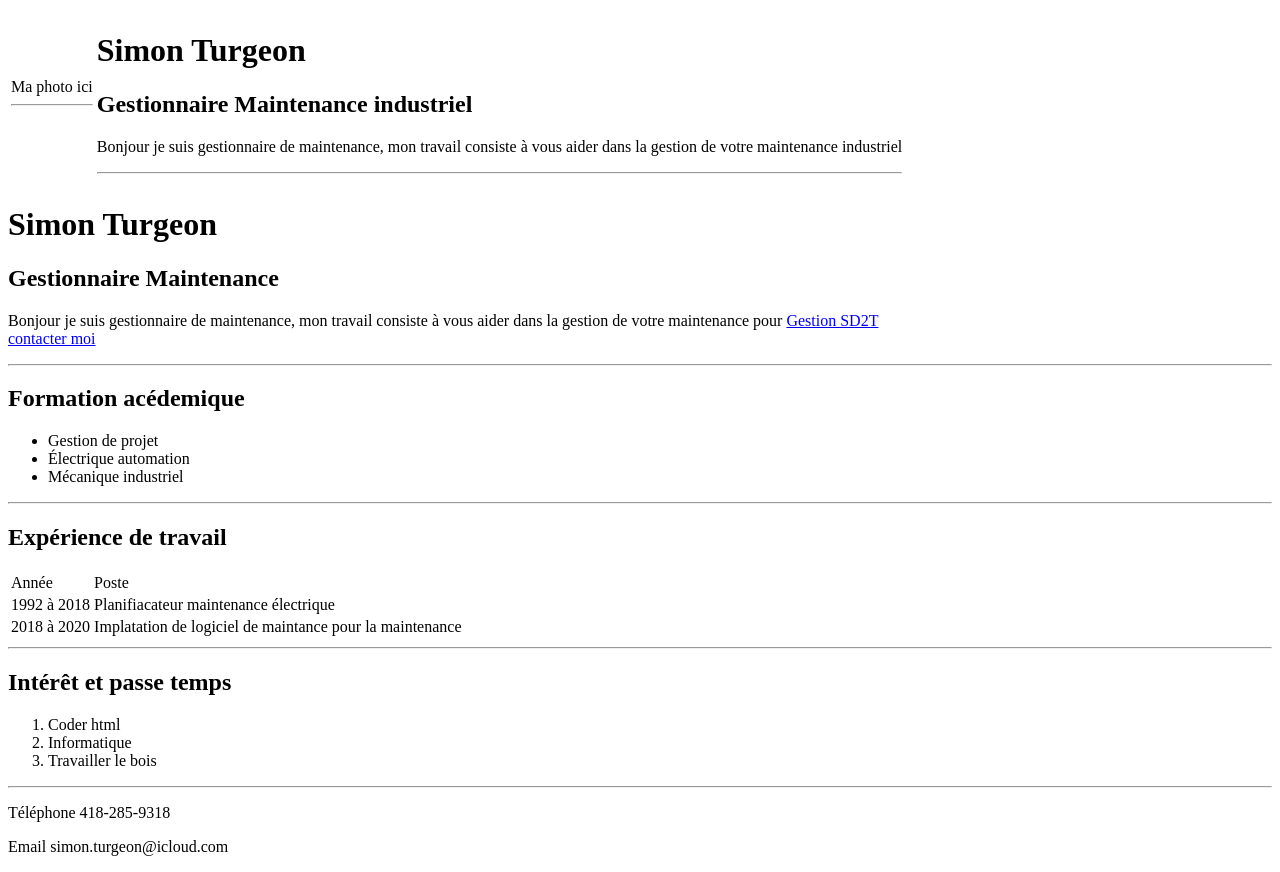
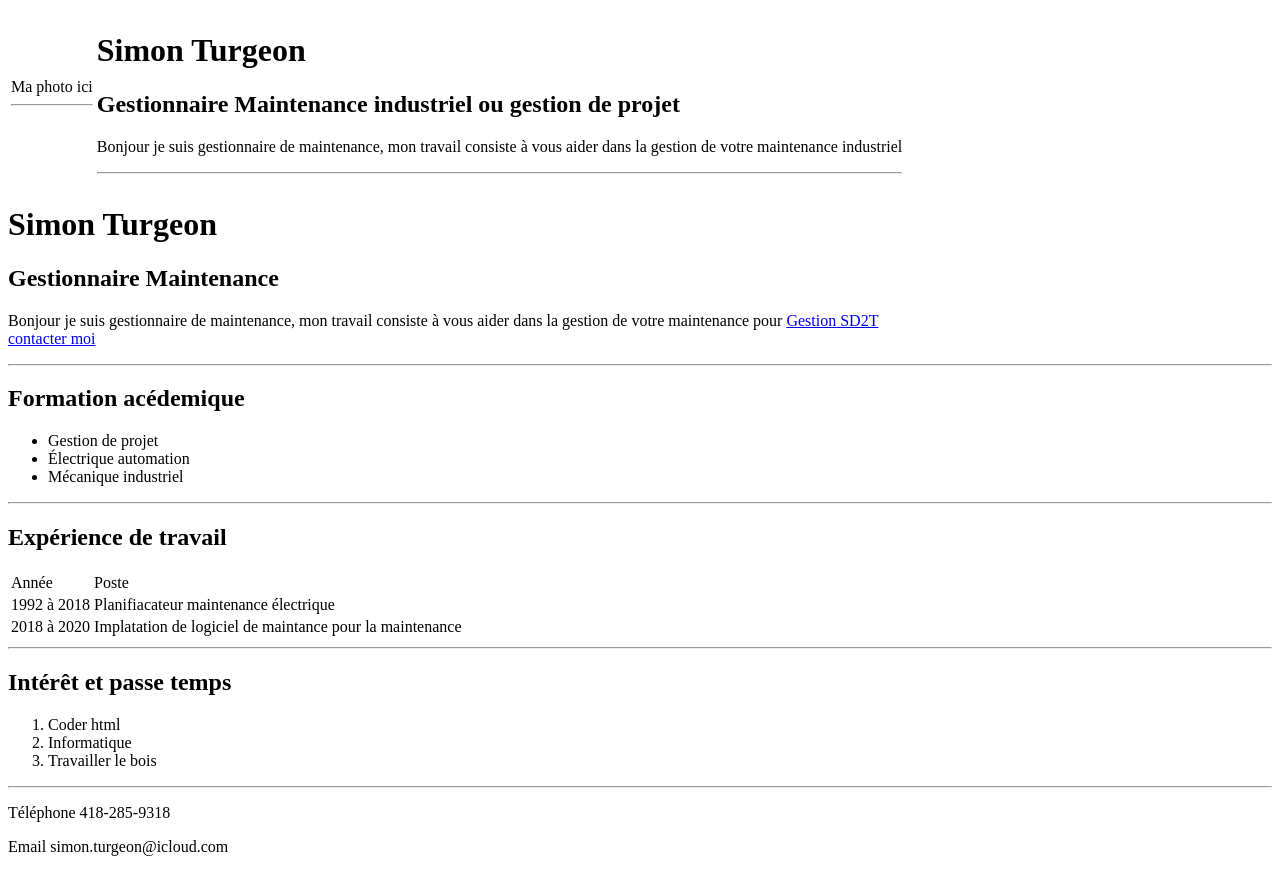
Before and after one commit to SimonTurgeon12/perso, a plain HTML site: page index.html in a window 1280 px wide. Drawn offline with Linux system fonts and the light colour scheme.

Commit message:
Update index.html
ajouter gestion de projet

```diff
--- a/index.html
+++ b/index.html
@@ -19,7 +19,7 @@
             </td>
             <td>
                 <h1>Simon Turgeon</h1>
-                <h2>Gestionnaire Maintenance industriel</h2>
+                <h2>Gestionnaire Maintenance industriel ou gestion de projet</h2>
                 <p>
                     Bonjour je suis gestionnaire de maintenance,
                     mon travail consiste à vous aider dans la gestion
```
